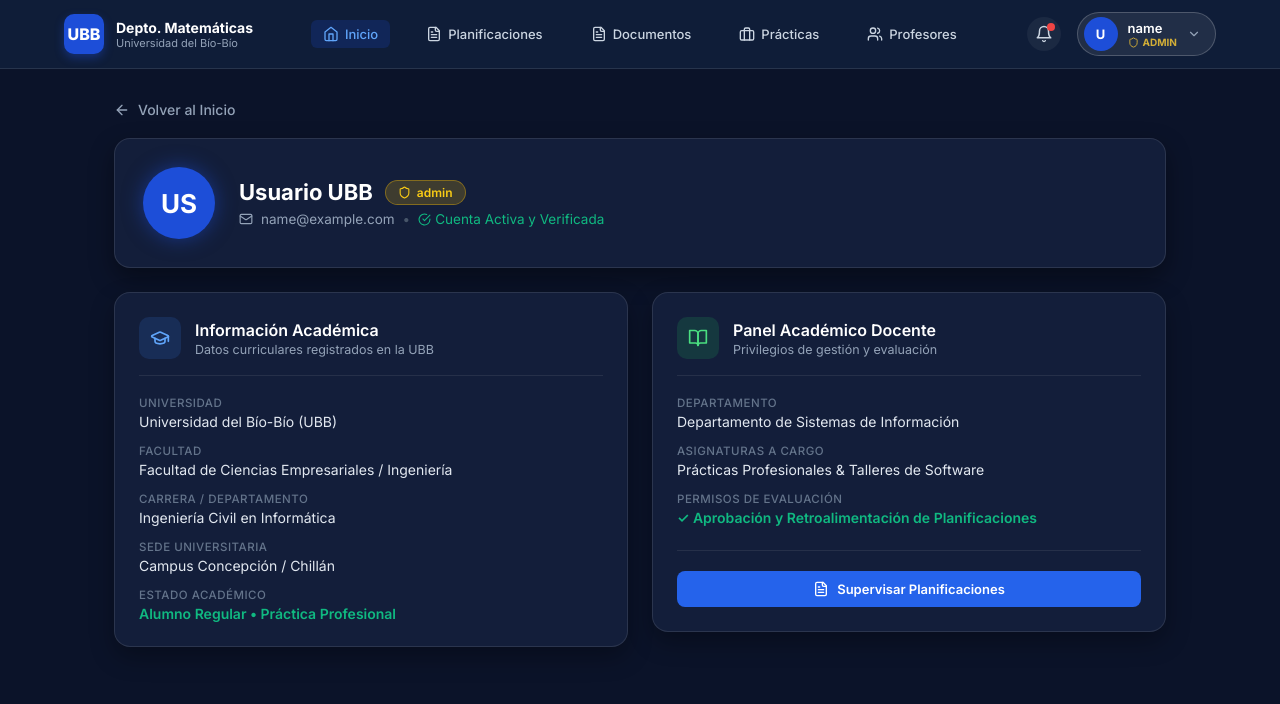
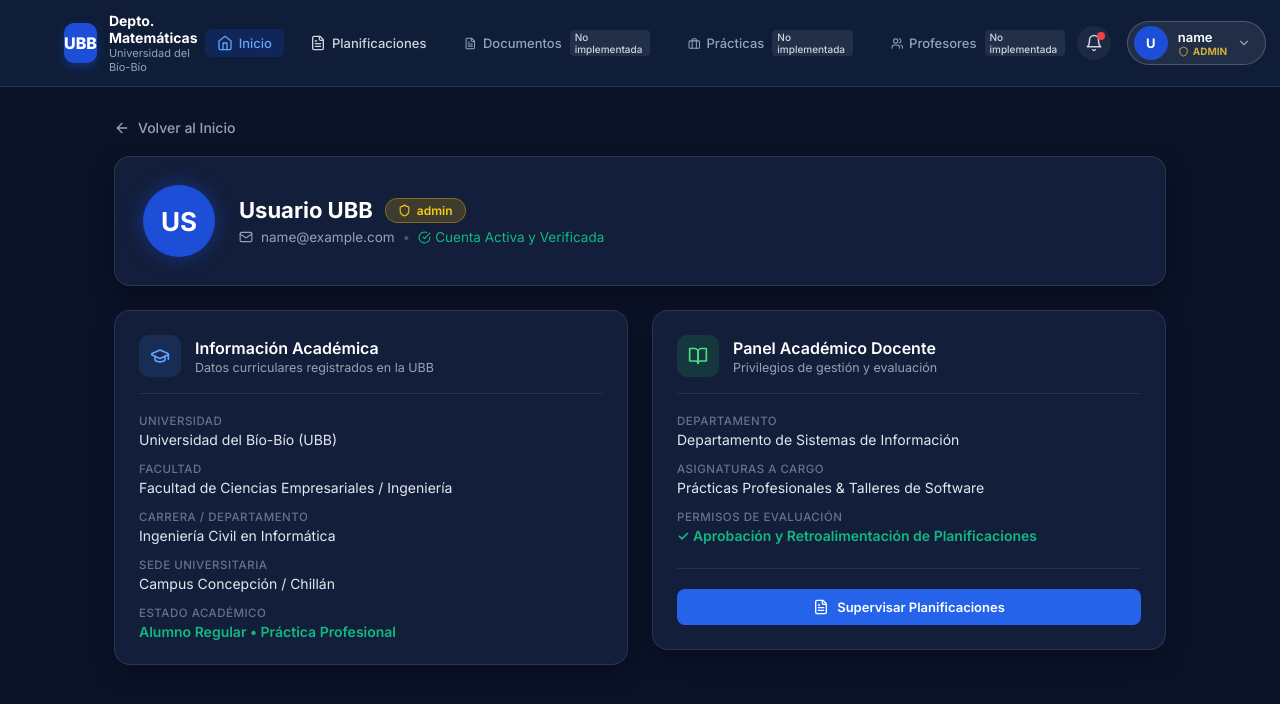
Before and after one commit to boriskb24/proyecto_Ing_software, a React (Vite) app in the folder frontend/: page /perfil in a window 1280 px wide. Shown: the top 704 px of the page. Built offline with nearby package versions, Linux system fonts and the light colour scheme; no server answers; sample sign-in values are in the browser's storage; the HTML template or start-up script is replaced by a standard one.

Commit message:
feat(ui): marcar opciones no implementadas en barra de navegación y accesos rápidos

```diff
--- a/frontend/src/components/Navbar.tsx
+++ b/frontend/src/components/Navbar.tsx
@@ -75,19 +75,37 @@ export const Navbar: React.FC = () => {
             </Link>
           </li>
           <li>
-            <a href="#documentos" style={styles.navLink}>
-              <FileText size={16} /> Documentos
-            </a>
+            <span
+              style={{ ...styles.navLink, color: '#94a3b8', cursor: 'default', display: 'flex', alignItems: 'center', gap: '6px' }}
+              title="Opción no implementada"
+            >
+              <FileText size={15} /> Documentos
+              <span style={{ fontSize: '10px', backgroundColor: 'rgba(255, 255, 255, 0.08)', color: '#cbd5e1', padding: '1px 5px', borderRadius: '4px', marginLeft: '2px' }}>
+                No implementada
+              </span>
+            </span>
           </li>
           <li>
-            <a href="#practicas" style={styles.navLink}>
-              <Briefcase size={16} /> Prácticas
-            </a>
+            <span
+              style={{ ...styles.navLink, color: '#94a3b8', cursor: 'default', display: 'flex', alignItems: 'center', gap: '6px' }}
+              title="Opción no implementada"
+            >
+              <Briefcase size={15} /> Prácticas
+              <span style={{ fontSize: '10px', backgroundColor: 'rgba(255, 255, 255, 0.08)', color: '#cbd5e1', padding: '1px 5px', borderRadius: '4px', marginLeft: '2px' }}>
+                No implementada
+              </span>
+            </span>
           </li>
           <li>
-            <a href="#profesores" style={styles.navLink}>
-              <Users size={16} /> Profesores
-            </a>
+            <span
+              style={{ ...styles.navLink, color: '#94a3b8', cursor: 'default', display: 'flex', alignItems: 'center', gap: '6px' }}
+              title="Opción no implementada"
+            >
+              <Users size={15} /> Profesores
+              <span style={{ fontSize: '10px', backgroundColor: 'rgba(255, 255, 255, 0.08)', color: '#cbd5e1', padding: '1px 5px', borderRadius: '4px', marginLeft: '2px' }}>
+                No implementada
+              </span>
+            </span>
           </li>
         </ul>
 
@@ -224,7 +242,7 @@ const styles: Record<string, React.CSSProperties> = {
   navList: {
     display: 'flex',
     alignItems: 'center',
-    gap: '24px',
+    gap: '14px',
     listStyle: 'none',
   },
   navLink: {
--- a/frontend/src/pages/HomePage.tsx
+++ b/frontend/src/pages/HomePage.tsx
@@ -283,10 +283,13 @@ export const HomePage: React.FC = () => {
             <div style={styles.quickCardTitle}>Planificaciones de Clase</div>
             <div style={styles.quickCardDesc}>{isDocenteOrAdmin ? 'Revisión y supervisión' : 'Subir y gestionar archivos'}</div>
           </button>
-          <button style={{ ...styles.quickCard, ...styles.quickCardTeal }}>
+          <button
+            onClick={() => showFeedback('Función "Documentos Recientes" no implementada.')}
+            style={{ ...styles.quickCard, ...styles.quickCardTeal }}
+          >
             <Clock size={22} />
             <div style={styles.quickCardTitle}>Documentos Recientes</div>
-            <div style={styles.quickCardDesc}>Última actividad</div>
+            <div style={styles.quickCardDesc}>No implementada</div>
           </button>
         </div>
 
```
